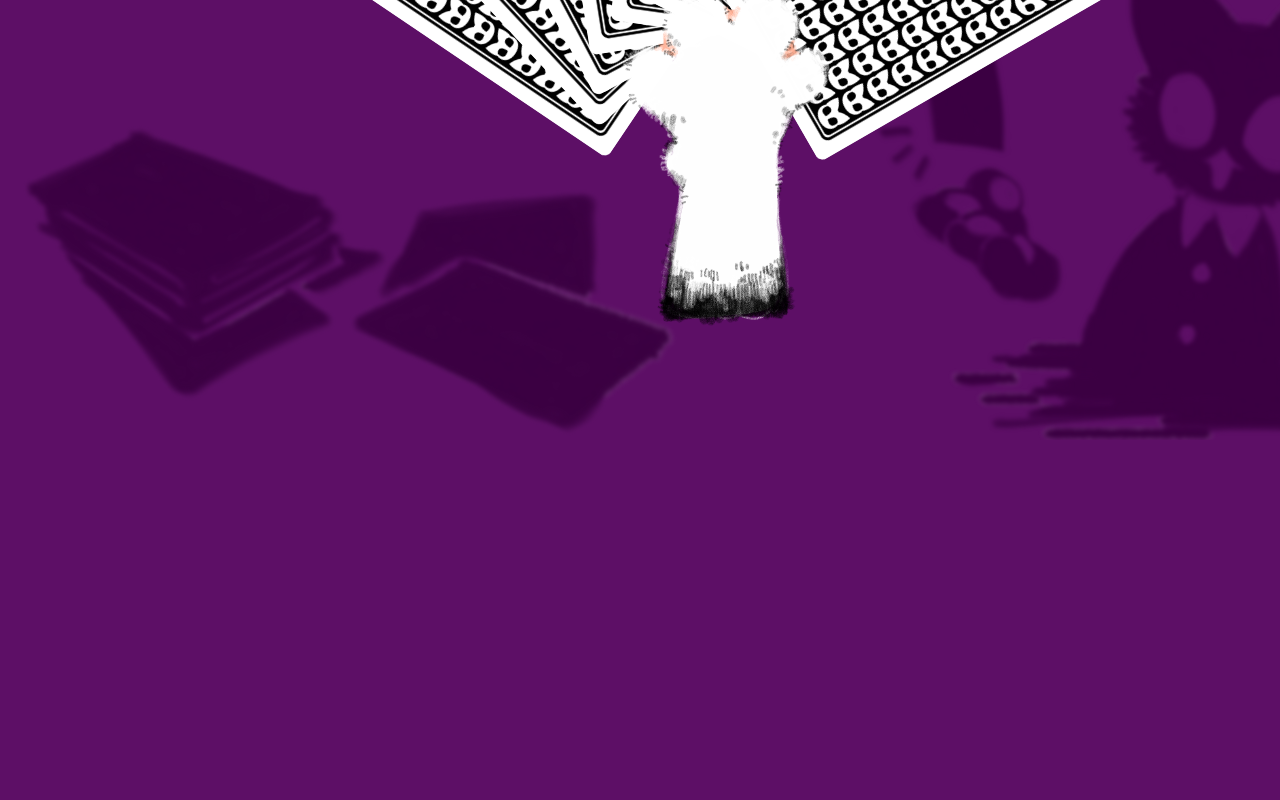
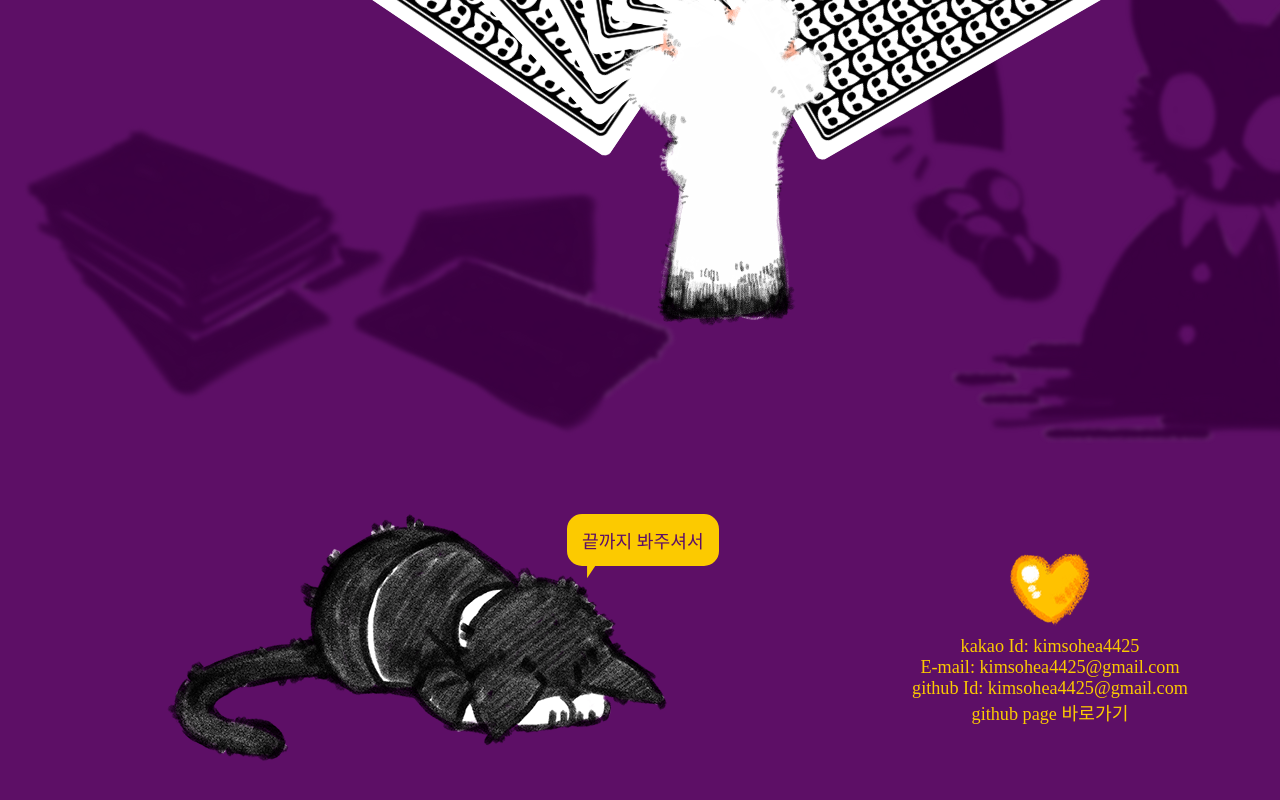
Before and after one commit to kimsohea/vue-deploy, a Vue app: page / in a window 1280 px wide. Shown: the part 4995-5795 px from the top of the page. Before the commit the page ends 5435 px from the top, so only its background shows below. Built offline with nearby package versions, Linux system fonts and the light colour scheme; a web font is replaced by a local one.

Commit message:
fix: 아웃트로 단락 완성

```diff
--- a/src/App.vue
+++ b/src/App.vue
@@ -7,6 +7,7 @@
     <AnnounceAladin />
     <PopupDesign />
     <BannerDesign />
+    <Outtro />
   </main>
 </template>
 
@@ -20,6 +21,7 @@ import IntroAladin from '@/components/home/IntroAladin.vue'
 import AnnounceAladin from '@/components/home/AnnounceAladin.vue'
 import PopupDesign from '@/components/home/PopupDesign.vue'
 import BannerDesign from '@/components/home/BannerDesign.vue'
+import Outtro from '@/components/home/Outtro.vue'
 
 export default {
   components: {
@@ -29,7 +31,8 @@ export default {
     IntroAladin,
     AnnounceAladin,
     PopupDesign,
-    BannerDesign
+    BannerDesign,
+    Outtro
   },
   setup() {
     // refs
--- a/src/assets/scss/style.scss
+++ b/src/assets/scss/style.scss
@@ -1610,3 +1610,63 @@ $cardBtm: -115px;
         }
     }
 }
+
+.site_outtro {
+    display: flex;
+    justify-content: center;
+    align-items: center;
+    height: 400px;
+
+    .mascot {
+        position: relative;
+        width: 650px;
+
+        .mas_speech {
+            position:absolute;
+            top:0;
+            left: 400px;
+            display: flex;
+            align-items: center;
+            min-width: 100px;
+            height: 22px;
+            background-color: $subColor;
+            color:$baseColor;
+            border: 15px solid $subColor;
+            border-radius: 15px;
+            font-size: 1.3rem;
+
+            &::before {
+                content: "";
+                position: absolute;
+                left: 5px;
+                bottom: -27px;
+                display: block;
+                background-color: $subColor;
+                width: 10px;
+                height: 15px;
+                clip-path: polygon(0 0, 0 100%, 100% 0);
+
+            }
+        }
+    }
+
+    .business_card {
+        color: $subColor;
+        padding: 25px 95px;
+        border-radius: 20px;
+        font-size: 1.3rem;
+        text-align: center;
+
+        &::before {
+            display: block;
+            width: 80px;
+            height: 72px;
+            margin: 0 auto 10px;
+            background-image: url(#{$assetPath}/hart.png);
+            background-repeat: no-repeat;
+            background-size: cover;
+            content: '';
+
+        }
+    }
+}
--- /dev/null
+++ b/src/components/home/Outtro.vue
@@ -0,0 +1,59 @@
+<template>
+  <section class="site_outtro">
+    <figure class="mascot">
+      <img :src="outtroCat" alt="아웃트로 마스코트 캐릭터" />
+      <figcaption class="mas_speech" v-html="outtroInnerTxt"></figcaption>
+    </figure>
+    <address class="business_card">
+      kakao Id: kimsohea4425<br />
+      E-mail: <a href="mailto:kimsohea4425@gmail.com">kimsohea4425@gmail.com</a><br />
+      github Id: kimsohea4425@gmail.com<br />
+      <a href="https://github.com/kimsohea">github page 바로가기</a><br />
+    </address>
+  </section>
+</template>
+
+<script>
+import { onMounted, onUnmounted, computed, ref } from 'vue'
+
+import outtroCat from '@/assets/img/ending.png'
+
+export default {
+  setup() {
+    // constant
+    const outtroTxt = '끝까지 봐주셔서 감사합니다!'
+    const outtroTxtArr = outtroTxt.split('')
+
+    //  refs
+    const outtroTxtTimer = ref(0)
+    const outtroInnerTxt = ref('')
+    const outtroTxtIdx = ref(0)
+
+    // onMounted
+    onMounted(() => {
+      outtroTxtTimer.value = setInterval(() => {
+        outtroInnerTxt.value += outtroTxtArr[outtroTxtIdx.value++]
+        if (outtroTxtIdx.value >= outtroTxtArr.length) {
+          setTimeout(() => {
+            outtroTxtIdx.value = 0
+            outtroInnerTxt.value = ''
+          }, 200)
+        }
+      }, 200)
+    })
+
+    // onUnmounted
+    onUnmounted(() => {
+      clearInterval(outtroTxtTimer.value)
+    })
+
+    return {
+      // images
+      outtroCat,
+
+      // variables
+      outtroInnerTxt
+    }
+  }
+}
+</script>
```
Also changed, not shown: src/assets/img/ending.png (added), src/assets/img/hart.png (added).
